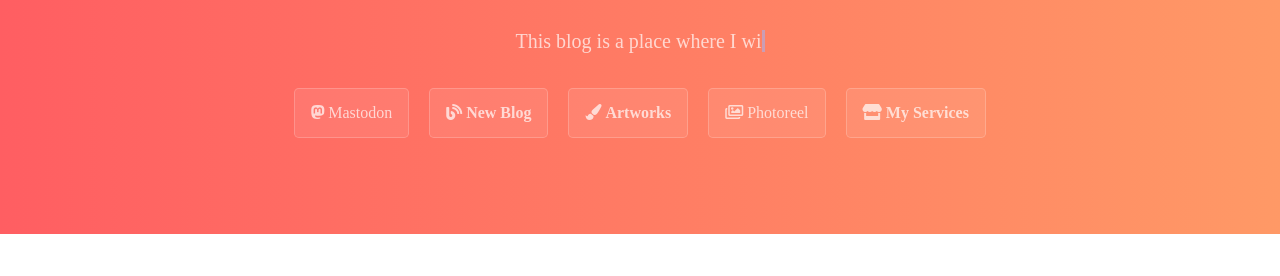
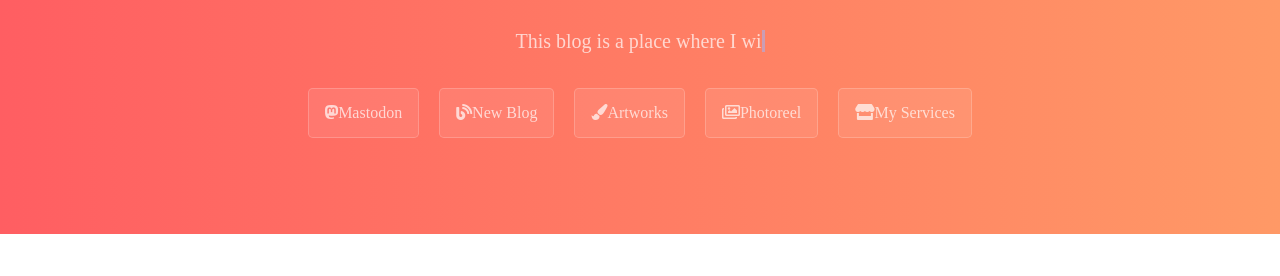
Before and after one commit to Navneet-Suresh/Navneet-Suresh.github.io, a Jekyll site: the page built from index.html, in a window 1280 px wide. Shown: the part 149-425 px from the top of the page. Built offline with Jekyll 4.4.1, drawn with Linux system fonts in a browser that asks for light colours; nearby versions of some CDN libraries; the list of posts is cut into pages by our own code.

Commit message:
Update Links and Font Type

```diff
--- a/_includes/page-header.html
+++ b/_includes/page-header.html
@@ -3,9 +3,9 @@
   <h2 class="project-tagline animated pulse"><span class="txt-type" data-wait="2000"
       data-words='["This blog is a place where I will share my", "thoughts and Ideas."]'></span>
   </h2>
-  <a href="https://mastodon.social/@n4vn33t" class="btn" target="_blank"><i class="fab fa-mastodon"> Mastodon</i></a>
-  <a href="https://blog.n4vn33t.com" class="btn" target="_blank"><i class="fa fa-blog"> New Blog</i></a>
-  <a href="https://i.navnee.tk/artworks/" class="btn" target="_blank"><i class="fas fa-paint-brush"> Artworks</i></a>
-  <a href="https://i.navnee.tk/photography/" class="btn" target="_blank"><i class="far fa-images"> Photoreel</i></a>
-  <a href="https://hire.n4vn33t.com/" class="btn" target="_blank"><i class="fas fa-store"> My Services</i></a>
+  <a href="https://mastodon.social/@n4vn33t" class="btn" target="_blank"><i class="fab fa-mastodon"> </i>Mastodon</a>
+  <a href="https://blog.n4vn33t.com" class="btn" target="_blank"><i class="fa fa-blog"> </i>New Blog</a>
+  <a href="https://i.navnee.tk/artworks/" class="btn" target="_blank"><i class="fas fa-paint-brush"> </i>Artworks</a>
+  <a href="https://i.navnee.tk/photography/" class="btn" target="_blank"><i class="far fa-images"> </i>Photoreel</a>
+  <a href="https://hire.n4vn33t.com/" class="btn" target="_blank"><i class="fas fa-store"> </i>My Services</a>
 </section>
```
